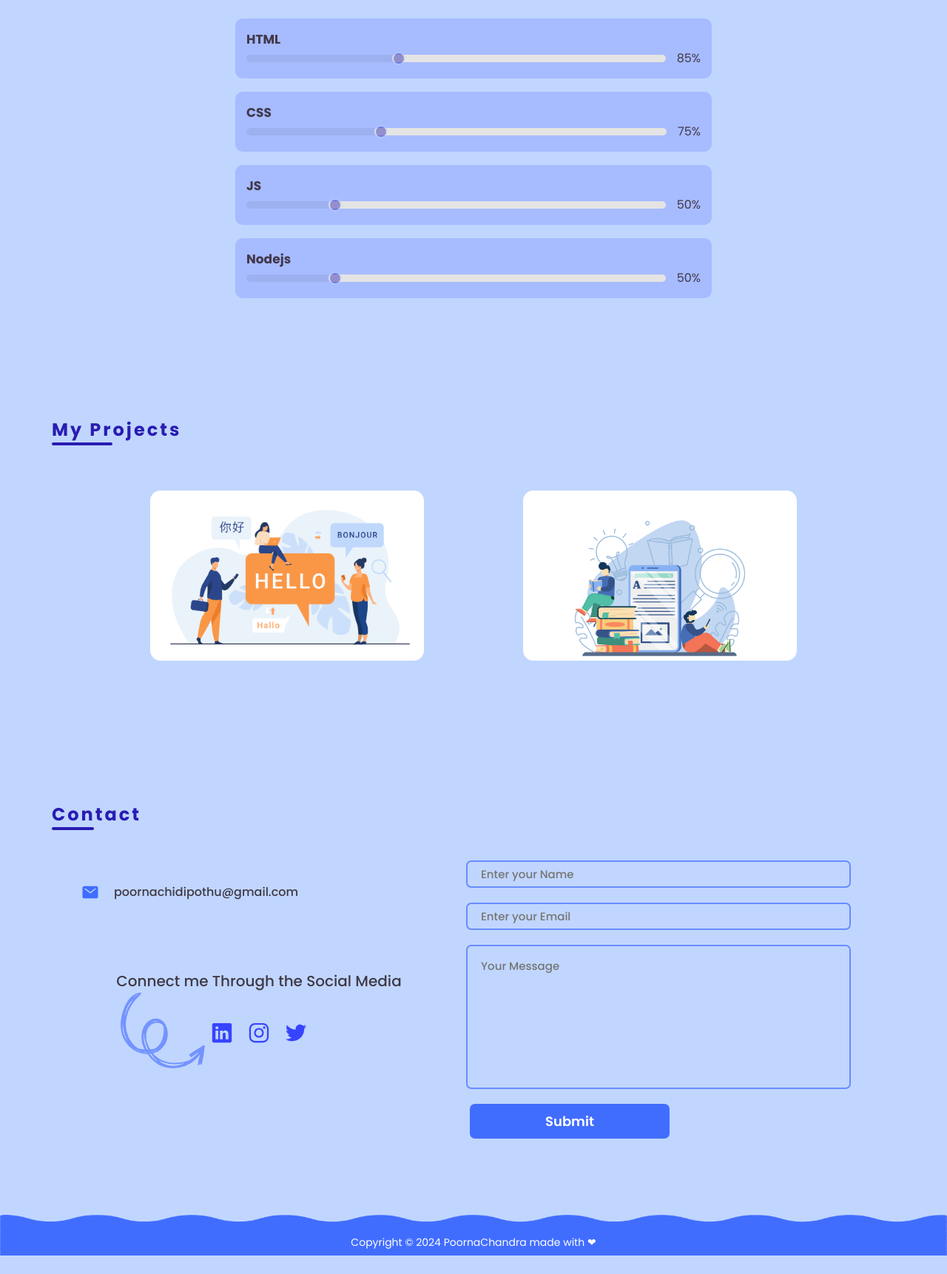
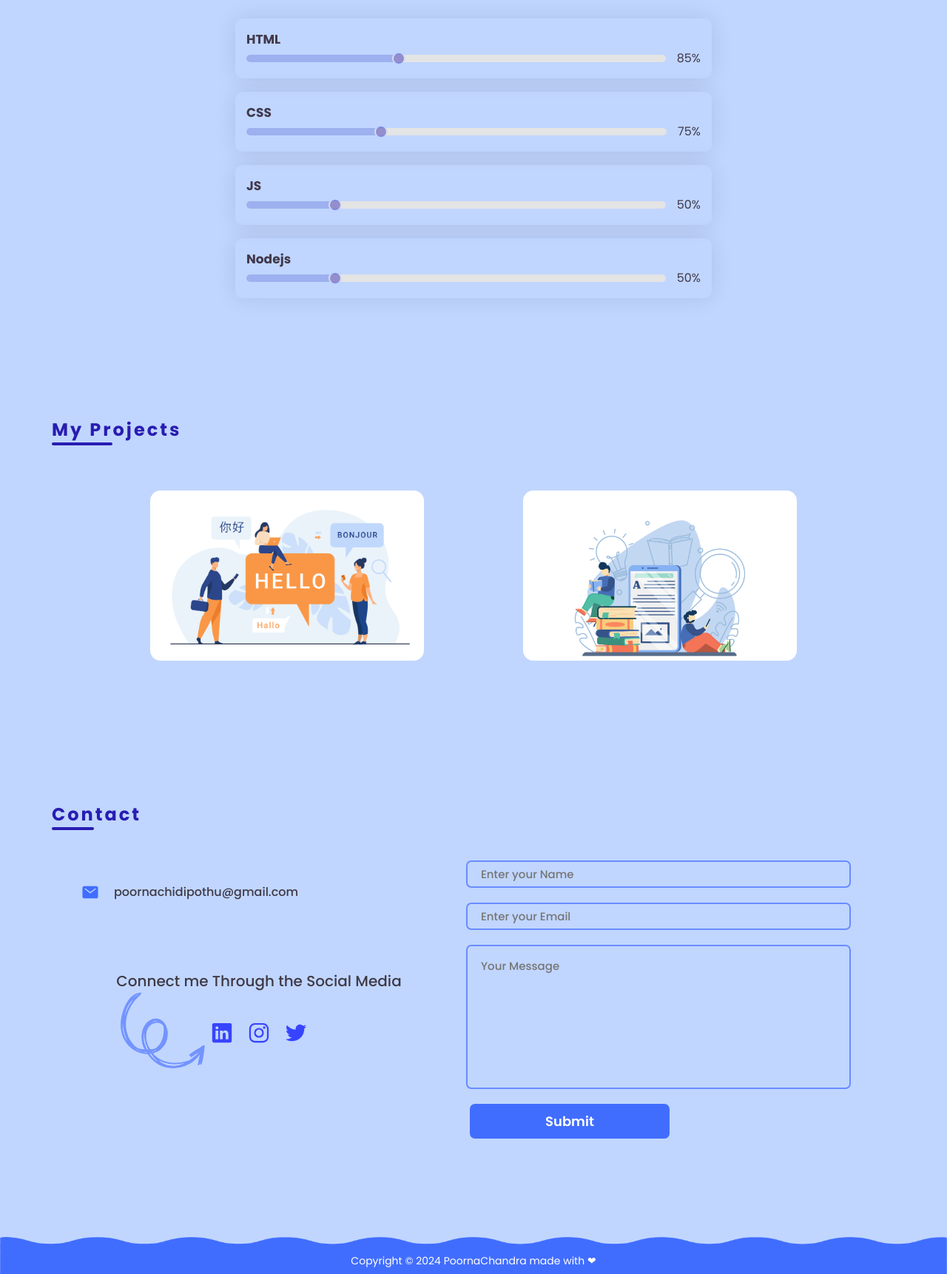
Before and after one commit to Poorna-Chidipothu/My_Portfolio, a plain HTML site: page index.html in a window 1280 px wide. Shown: the part 1480-3202 px from the top of the page at 74% size. Before the commit the page ends 3177 px from the top, so only its background shows below. Drawn offline with nearby package versions, Linux system fonts and the light colour scheme; a web font is replaced by a local one.

Commit message:
Updated Some Changes.

```diff
--- a/style.css
+++ b/style.css
@@ -18,6 +18,7 @@
   --hover-color: #6ea7fc;
   --title-color: #a547fd;
   --box-shadow: 0 0 50px rgba(35, 86, 255, 0.4);
+  --bw-box-shadow : 0 0 30px rgba(0,0,0,0.1);
   --succcess-color: #00b919;
   --light-dark-op: rgba(0, 0, 0, 0.1);
 }
@@ -42,6 +43,7 @@ body.light_mode {
   --hover-color: #4f5dad;
   --title-color: #d8b9ff;
   --box-shadow: 0 0 100px rgba(120, 133, 255, 0.5);
+  --bw-box-shadow : 0 0 30px rgba(255,255,255,0.1);
   --succcess-color: #10ff10;
   --light-dark-op: rgba(255, 255, 255, 0.1);
 }
@@ -403,7 +405,8 @@ header .logo a {
 .skill_container .skill_box{
   width: 100%;
   padding: 15px;
-  background-color: #a7bbff;
+  background-color: transparent;
+  box-shadow: var(--bw-box-shadow);
   border-radius: 10px;
 }
 
@@ -761,7 +764,7 @@ header .logo a {
 
 footer {
   position: relative;
-  height: 55px;
+  height: 80px;
   /* color: #d8b9ff; */
   color: #fff;
   margin-top: 23px;
@@ -777,6 +780,8 @@ footer img {
   top: 0;
   left: 0;
   z-index: -2;
+  padding-top: 30px;
+  /* filter: drop-shadow(0 -3mm 2mm rgba(0, 0, 0,0.1)); */
 }
 
 .back {
```
Also changed, not shown: index.html (line endings or trailing spaces).
